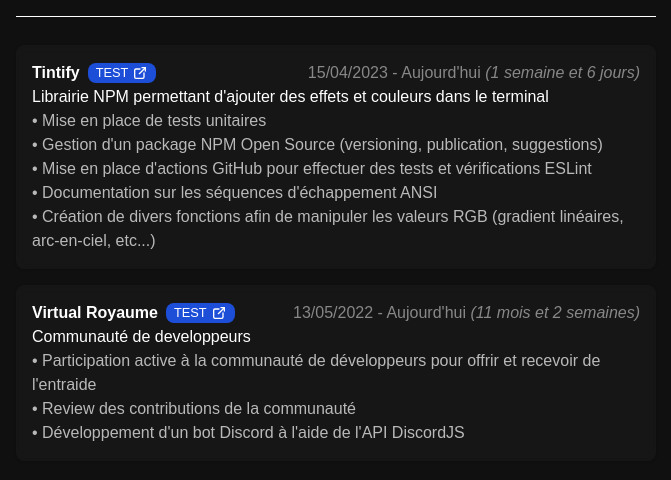
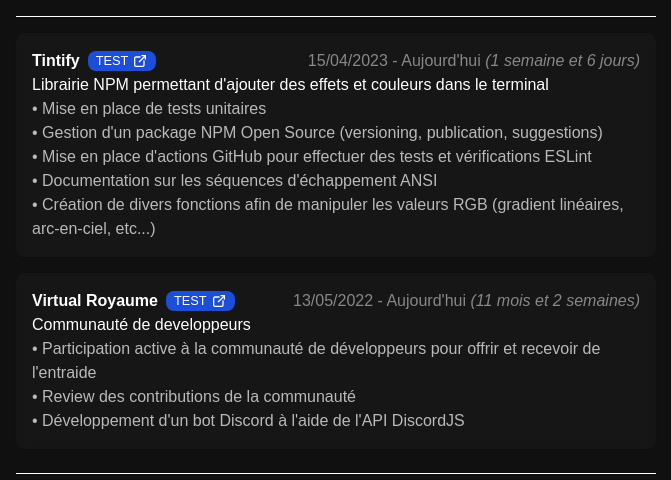
Before and after one commit to Unarray/portfolio, a SvelteKit app: page / in a window 1280 px wide. Shown: the top 480 px of the page, without its empty margins (304-975 px from the left). Built offline with nearby package versions, Linux system fonts and the light colour scheme.

Commit message:
remove useless classes

```diff
--- a/src/routes/+page.svelte
+++ b/src/routes/+page.svelte
@@ -7,7 +7,7 @@
 <Separator />
 
 <section>
-  <div class="pt-3 shrink-0 grid grid-cols-1 gap-2 sm:gap-3 items-center justify-start">
+  <div class="grid grid-cols-1 gap-2">
     {#each projects as project}
       <ProjectCard {project} />
     {/each}
```
